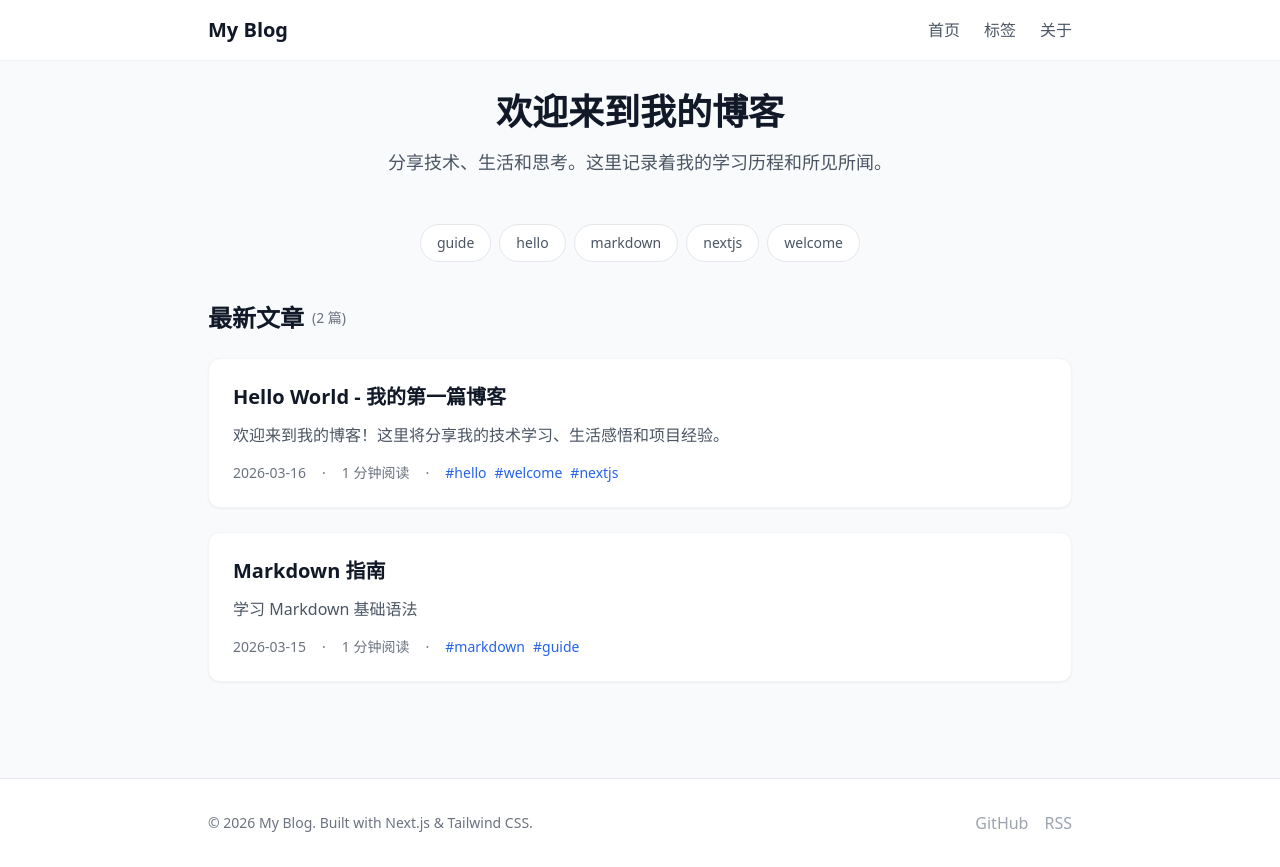
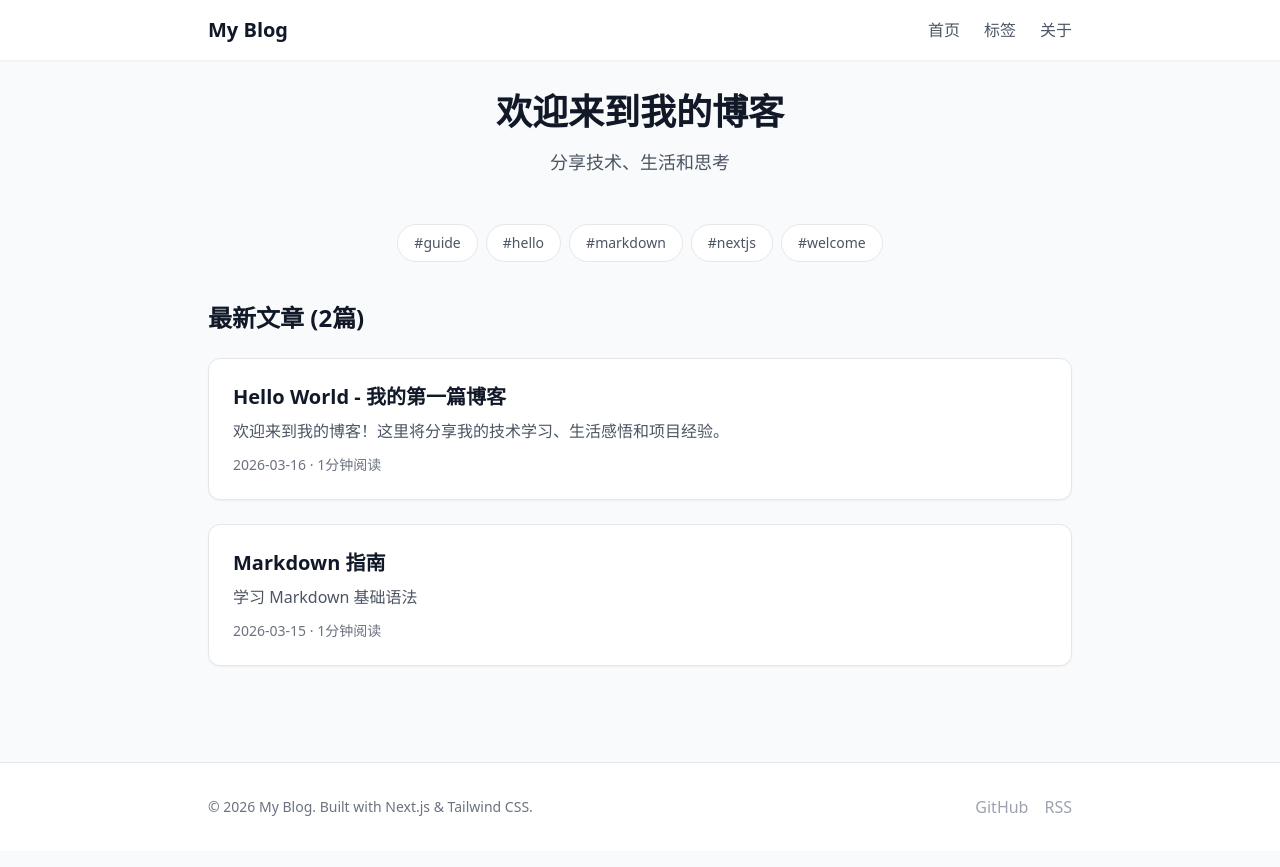
Before and after one commit to mingking00/my, a Next.js app: page / in a window 1280 px wide. Built offline with nearby package versions, Linux system fonts and the light colour scheme.

Commit message:
Fix imports - inline functions

```diff
--- a/app/page.tsx
+++ b/app/page.tsx
@@ -1,5 +1,45 @@
 import Link from 'next/link'
-import { getSortedPostsData, getAllTags } from '@/lib/posts'
+import fs from 'fs'
+import path from 'path'
+import matter from 'gray-matter'
+
+// Inline functions to avoid import issues
+function getSortedPostsData() {
+  const postsDirectory = path.join(process.cwd(), 'content/posts')
+  if (!fs.existsSync(postsDirectory)) return []
+
+  const fileNames = fs.readdirSync(postsDirectory)
+  return fileNames
+    .filter((fileName) => fileName.endsWith('.md'))
+    .map((fileName) => {
+      const id = fileName.replace(/\.md$/, '')
+      const fullPath = path.join(postsDirectory, fileName)
+      const fileContents = fs.readFileSync(fullPath, 'utf8')
+      const matterResult = matter(fileContents)
+      const content = matterResult.content
+      const readingTime = Math.ceil(content.split(/\s+/).length / 200)
+
+      return {
+        id,
+        slug: id,
+        title: matterResult.data.title || 'Untitled',
+        date: matterResult.data.date || new Date().toISOString().split('T')[0],
+        excerpt: matterResult.data.excerpt || content.slice(0, 150) + '...',
+        tags: matterResult.data.tags || [],
+        readingTime,
+      }
+    })
+    .sort((a, b) => new Date(b.date).getTime() - new Date(a.date).getTime())
+}
+
+function getAllTags() {
+  const posts = getSortedPostsData()
+  const tagSet = new Set<string>()
+  posts.forEach((post) => {
+    post.tags.forEach((tag: string) => tagSet.add(tag))
+  })
+  return Array.from(tagSet).sort()
+}
 
 export default function Home() {
   const posts = getSortedPostsData()
@@ -7,75 +47,34 @@ export default function Home() {
 
   return (
     <div className="max-w-4xl mx-auto px-4 py-8">
-      {/* Hero Section */}
       <section className="mb-12 text-center">
-        <h1 className="text-4xl font-bold text-gray-900 mb-4">
-          欢迎来到我的博客
-        </h1>
-        <p className="text-lg text-gray-600 max-w-2xl mx-auto">
-          分享技术、生活和思考。这里记录着我的学习历程和所见所闻。
-        </p>
+        <h1 className="text-4xl font-bold text-gray-900 mb-4">欢迎来到我的博客</h1>
+        <p className="text-lg text-gray-600">分享技术、生活和思考</p>
       </section>
 
-      {/* Tags */}
       {tags.length > 0 && (
         <section className="mb-10">
           <div className="flex flex-wrap gap-2 justify-center">
             {tags.map((tag) => (
-              <Link
-                key={tag}
-                href={`/tags/${tag}`}
-                className="px-4 py-2 bg-white rounded-full text-sm text-gray-600 hover:text-blue-600 hover:bg-blue-50 border border-gray-200 hover:border-blue-300 transition-all"
-              >
-                {tag}
-              </Link>
+              <span key={tag} className="px-4 py-2 bg-white rounded-full text-sm text-gray-600 border">
+                #{tag}
+              </span>
             ))}
           </div>
         </section>
       )}
 
-      {/* Posts */}
       <section>
-        <h2 className="text-2xl font-bold text-gray-900 mb-6 flex items-center gap-2">
-          <span>最新文章</span>
-          <span className="text-sm font-normal text-gray-500">({posts.length} 篇)</span>
-        </h2>
-
+        <h2 className="text-2xl font-bold mb-6">最新文章 ({posts.length}篇)</h2>
         <div className="space-y-6">
           {posts.map((post) => (
-            <article
-              key={post.id}
-              className="bg-white rounded-xl p-6 shadow-sm hover:shadow-md transition-shadow border border-gray-100"
-            >
+            <article key={post.id} className="bg-white rounded-xl p-6 shadow-sm border">
               <Link href={`/posts/${post.slug}`}>
-                <h3 className="text-xl font-semibold text-gray-900 hover:text-blue-600 transition-colors mb-3">
-                  {post.title}
-                </h3>
+                <h3 className="text-xl font-semibold hover:text-blue-600">{post.title}</h3>
               </Link>
-
-              <p className="text-gray-600 mb-4 line-clamp-2">{post.excerpt}</p>
-
-              <div className="flex items-center gap-4 text-sm text-gray-500">
-                <time>{post.date}</time>
-                <span>·</span>
-                <span>{post.readingTime} 分钟阅读</span>
-
-                {post.tags.length > 0 && (
-                  <>
-                    <span>·</span>
-                    <div className="flex gap-2">
-                      {post.tags.slice(0, 3).map((tag) => (
-                        <Link
-                          key={tag}
-                          href={`/tags/${tag}`}
-                          className="text-blue-600 hover:underline"
-                        >
-                          #{tag}
-                        </Link>
-                      ))}
-                    </div>
-                  </>
-                )}
+              <p className="text-gray-600 mt-2">{post.excerpt}</p>
+              <div className="text-sm text-gray-500 mt-3">
+                {post.date} · {post.readingTime}分钟阅读
               </div>
             </article>
           ))}
--- a/app/tags/page.tsx
+++ b/app/tags/page.tsx
@@ -1,5 +1,38 @@
-import Link from 'next/link'
-import { getAllTags } from '@/lib/posts'
+import fs from 'fs'
+import path from 'path'
+import matter from 'gray-matter'
+
+// Inline functions
+function getSortedPostsData() {
+  const postsDirectory = path.join(process.cwd(), 'content/posts')
+  if (!fs.existsSync(postsDirectory)) return []
+
+  const fileNames = fs.readdirSync(postsDirectory)
+  return fileNames
+    .filter((fileName) => fileName.endsWith('.md'))
+    .map((fileName) => {
+      const id = fileName.replace(/\.md$/, '')
+      const fullPath = path.join(postsDirectory, fileName)
+      const fileContents = fs.readFileSync(fullPath, 'utf8')
+      const matterResult = matter(fileContents)
+      return {
+        id,
+        title: matterResult.data.title || 'Untitled',
+        date: matterResult.data.date || new Date().toISOString().split('T')[0],
+        excerpt: matterResult.data.excerpt || matterResult.content.slice(0, 150) + '...',
+        tags: matterResult.data.tags || [],
+      }
+    })
+}
+
+function getAllTags() {
+  const posts = getSortedPostsData()
+  const tagSet = new Set<string>()
+  posts.forEach((post) => {
+    post.tags.forEach((tag: string) => tagSet.add(tag))
+  })
+  return Array.from(tagSet).sort()
+}
 
 export default function TagsPage() {
   const tags = getAllTags()
@@ -13,13 +46,9 @@ export default function TagsPage() {
       ) : (
         <div className="flex flex-wrap gap-3">
           {tags.map((tag) => (
-            <Link
-              key={tag}
-              href={`/tags/${tag}`}
-              className="px-6 py-3 bg-white rounded-lg text-gray-700 hover:text-blue-600 hover:bg-blue-50 border border-gray-200 hover:border-blue-300 transition-all shadow-sm hover:shadow-md"
-            >
+            <span key={tag} className="px-6 py-3 bg-white rounded-lg text-gray-700 border shadow-sm">
               #{tag}
-            </Link>
+            </span>
           ))}
         </div>
       )}
```
